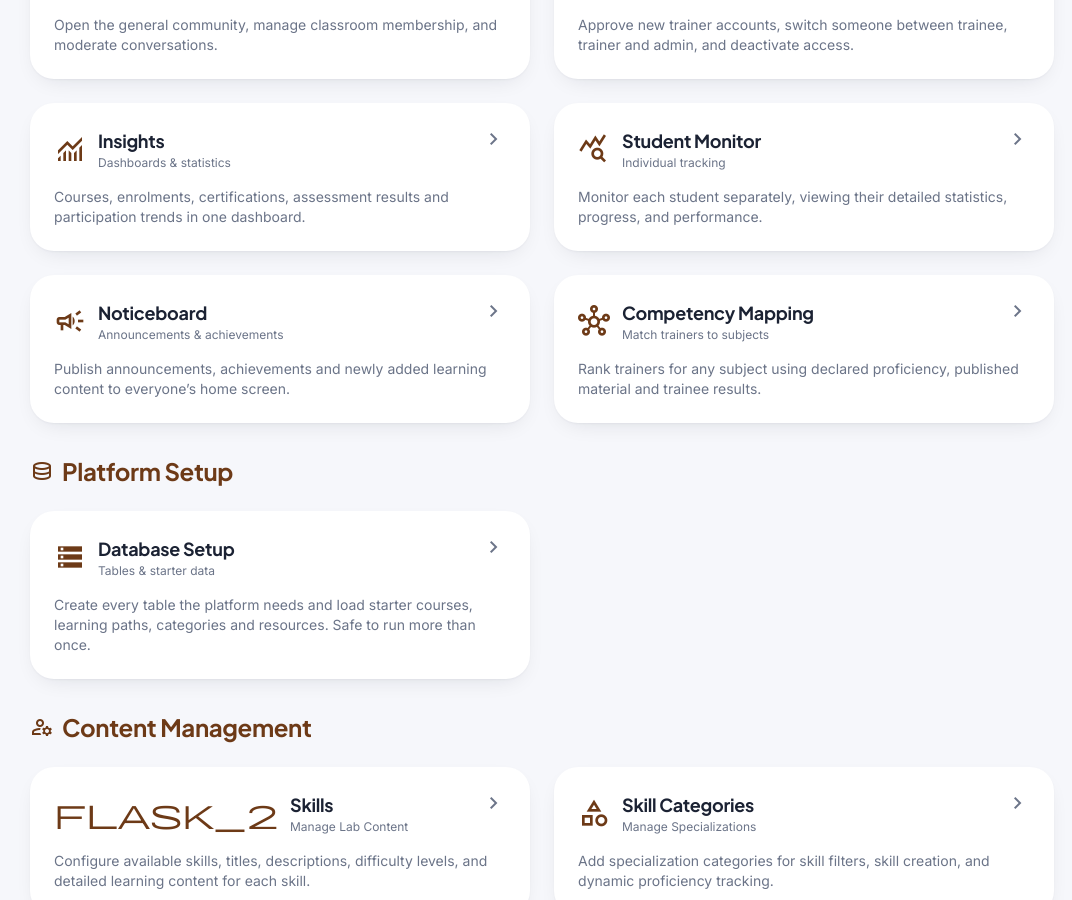
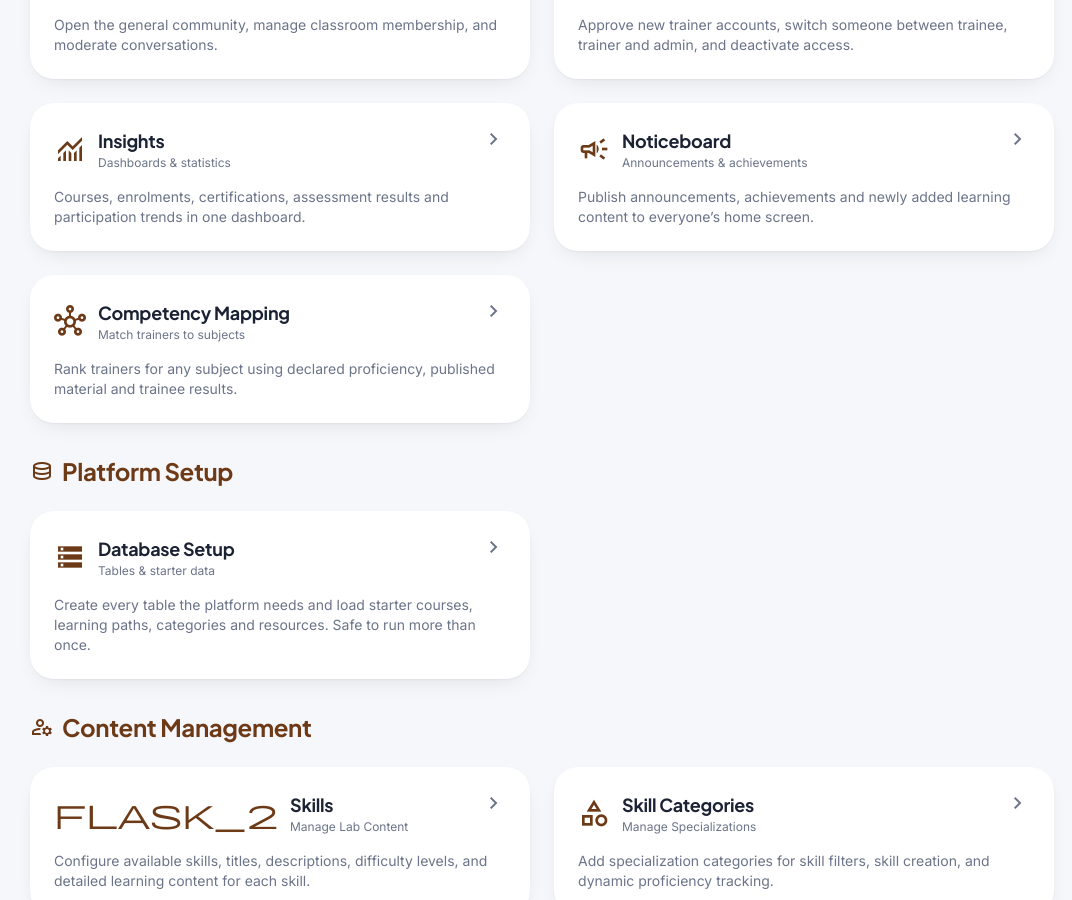
Before and after one commit to liyander/Minerva, a React (Vite) app: page /admin in a window 1280 px wide. Shown: the part 817-1717 px from the top of the page, without its empty margins (98-1170 px from the left). Built offline with nearby package versions, Linux system fonts and the light colour scheme; no server answers; sample sign-in values are in the browser's storage.

Commit message:
Removed Student-Monitor from Admin page and added to Trainer page.

```diff
--- a/src/App.jsx
+++ b/src/App.jsx
@@ -368,8 +368,6 @@ function App() {
           <Route path="/admin/insights" element={<AdminInsightsPage />} />
           <Route path="/admin/homepage" element={<AdminHomepagePage />} />
           <Route path="/admin/competencies" element={<AdminCompetencyPage />} />
-          <Route path="/admin/students" element={<AdminStudentMonitorPage />} />
-          <Route path="/admin/students/:userId" element={<AdminStudentStatsPage />} />
           <Route path="/admin/cohorts" element={<AdminCohortsPage />} />
           <Route path="/admin/compliance" element={<AdminCompliancePage />} />
           <Route path="/admin/reports" element={<AdminReportsPage />} />
@@ -430,6 +428,8 @@ function App() {
             <Route path="/trainer/question-banks" element={<QuestionBankPage />} />
             <Route path="/admin/reports" element={<AdminReportsPage />} />
             <Route path="/library" element={<TrainerLibraryPage />} />
+            <Route path="/admin/students" element={<AdminStudentMonitorPage />} />
+            <Route path="/admin/students/:userId" element={<AdminStudentStatsPage />} />
             <Route path="/assessments" element={<AssessmentsPage />} />
             <Route path="/assessments/:assessmentId" element={<AssessmentAttemptPage />} />
             <Route path="/my-profile" element={<ProfessionalProfilePage />} />
--- a/src/components/Sidebar.jsx
+++ b/src/components/Sidebar.jsx
@@ -80,6 +80,7 @@ function Sidebar({ config, isSidebarOpen, onClose }) {
             { to: '/trainer?tab=library', icon: 'video_library', label: 'Content library', end: true },
             { to: '/community', icon: 'meeting_room', label: 'Classrooms' },
             { heading: 'Management' },
+            { to: '/admin/students', icon: 'query_stats', label: 'Student Monitor', end: true },
             { to: '/trainer?tab=trainees', icon: 'groups', label: 'Learners', end: true },
             { to: '/trainer?tab=cohorts', icon: 'group_work', label: 'Cohorts', end: true },
             { to: '/trainer?tab=compliance', icon: 'fact_check', label: 'Required training', end: true },
--- a/src/pages/AdminPanelPage.jsx
+++ b/src/pages/AdminPanelPage.jsx
@@ -198,27 +198,7 @@ function AdminPanelPage({ config, onConfigChange, onLogout, username }) {
                 </p>
               </a>
             </div>
-            <div className="rounded-2xl bg-surface-container-lowest shadow-soft p-6 hover:bg-surface-container-high transition-all cursor-pointer">
-              <a className="block" href="/admin/students">
-                <div className="flex items-start justify-between mb-4">
-                  <div className="flex items-center gap-3">
-                    <span className="material-symbols-outlined text-primary" style={{ fontSize: '32px' }}>
-                      query_stats
-                    </span>
-                    <div>
-                      <h3 className="font-headline text-lg font-bold">Student Monitor</h3>
-                      <p className="text-xs text-on-surface-variant">Individual tracking</p>
-                    </div>
-                  </div>
-                  <span className="material-symbols-outlined text-on-surface-variant">
-                    chevron_right
-                  </span>
-                </div>
-                <p className="text-sm text-on-surface-variant">
-                  Monitor each student separately, viewing their detailed statistics, progress, and performance.
-                </p>
-              </a>
-            </div>
+
             <div className="rounded-2xl bg-surface-container-lowest shadow-soft p-6 hover:bg-surface-container-high transition-all cursor-pointer">
               <a className="block" href="/admin/homepage">
                 <div className="flex items-start justify-between mb-4">
```
Also changed, not shown: 2 other files (tests, documents, lock files or other folders).
